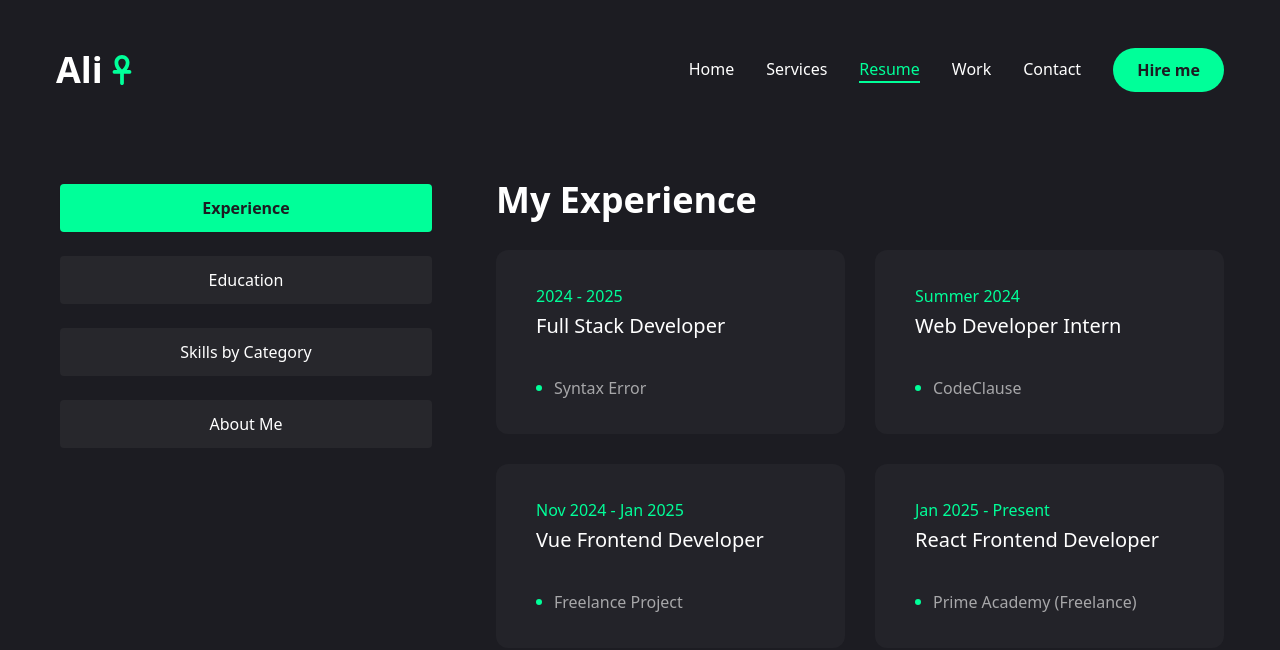
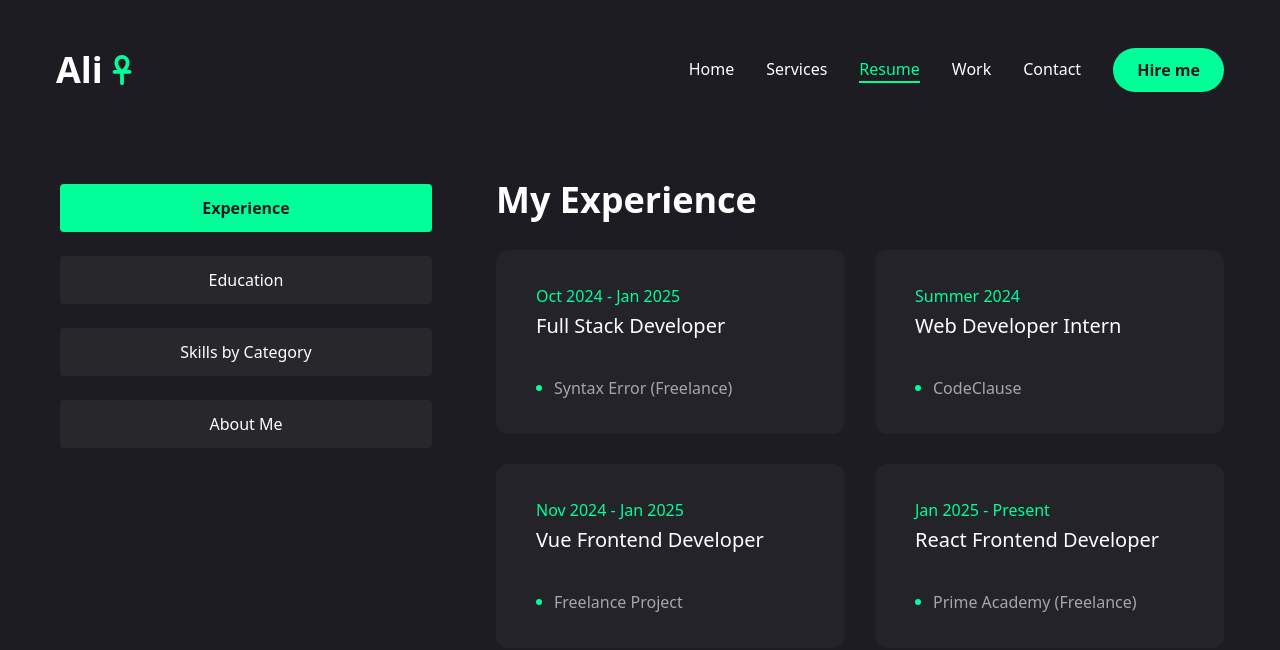
Before and after one commit to omartamer630/my-portfolio, a Next.js app: page /resume in a window 1280 px wide. Shown: the top 650 px of the page. Built offline with nearby package versions, Linux system fonts and the light colour scheme.

Commit message:
updated resume

```diff
--- a/data/resume.tsx
+++ b/data/resume.tsx
@@ -63,9 +63,9 @@ export const experince = {
   title: "My Experience",
   items: [
     {
-      company: "Syntax Error",
+      company: "Syntax Error (Freelance)",
       position: "Full Stack Developer",
-      duration: "2024 - 2025",
+      duration: "Oct 2024 - Jan 2025",
       description:
         "Developed a full-stack web application using Next.js, Prisma, Redux, and JWT for authentication. Built a dynamic landing page, a course management system, an admin dashboard for course creation, and an interactive quiz system similar to Porsline. Utilized DaisyUI with Tailwind CSS for a clean and responsive UI.",
     },
```
